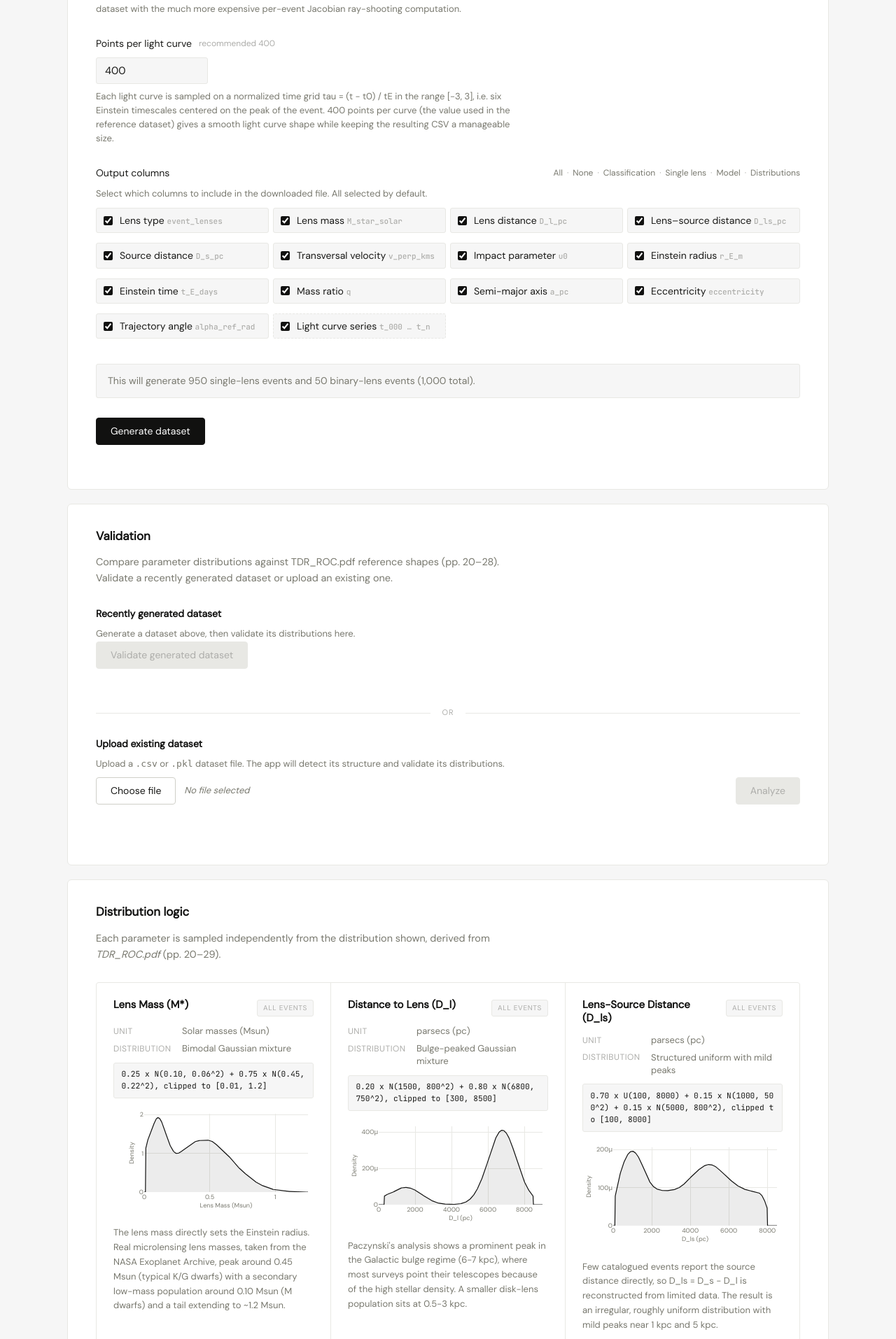
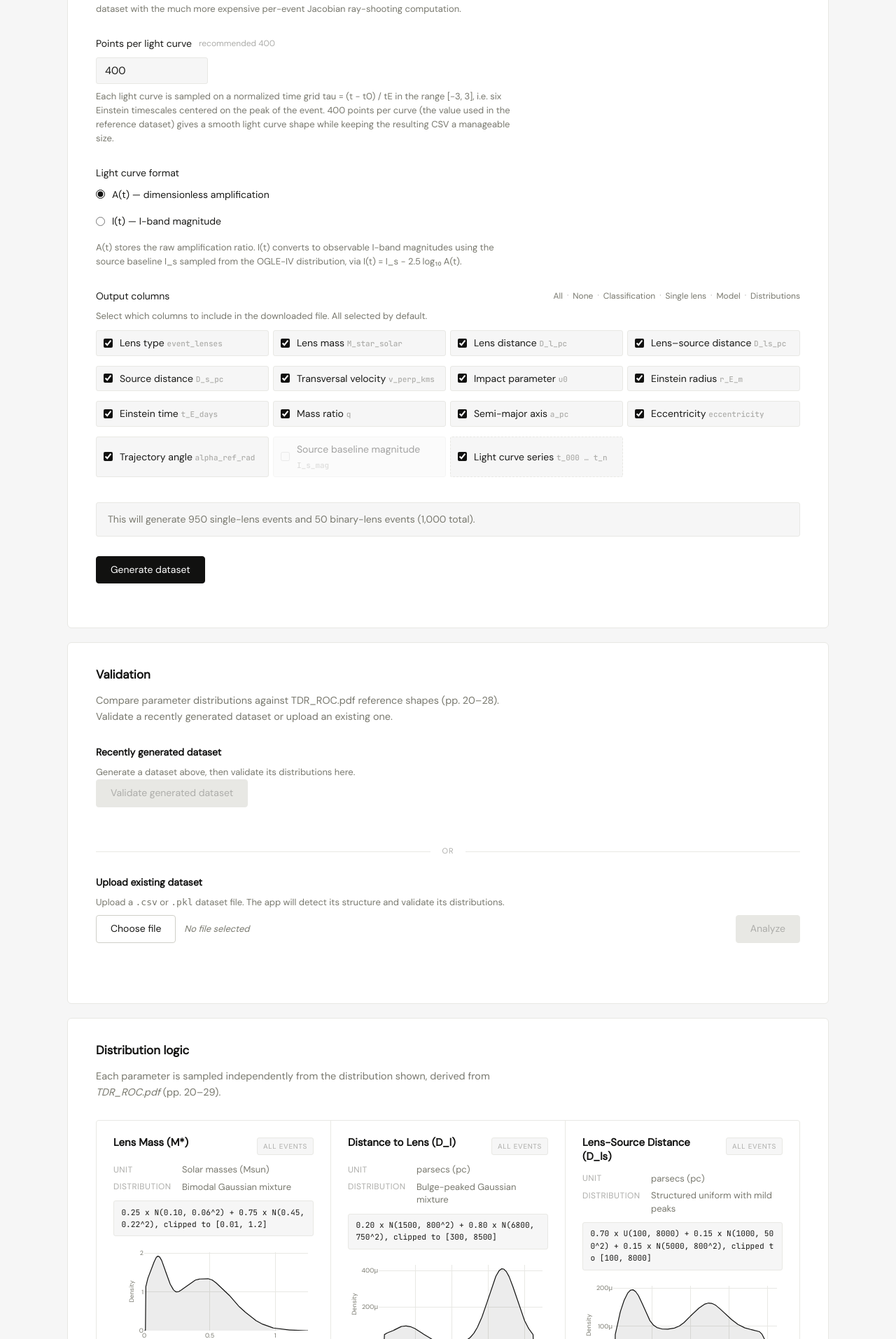
Before and after one commit to DS-Omnislash/Microlensing, a FastAPI app: page / in a window 1280 px wide. Shown: the part 662-2576 px from the top of the page at 70% size. Run offline with FastAPI, Linux system fonts and the light colour scheme; some libraries are stand-ins or nearby versions; some web fonts are replaced.

Commit message:
feat: Intensity I-band added + context about it

```diff
--- a/webapp/app/content.py
+++ b/webapp/app/content.py
@@ -184,4 +184,22 @@ PARAMETER_INFO = [
             "random, so it is sampled uniformly over a full circle."
         ),
     },
+    {
+        "key": "I_s_mag",
+        "name": "Source Baseline Magnitude (I_s)",
+        "unit": "magnitudes (mag)",
+        "applies_to": "All events (I(t) mode only)",
+        "distribution": "Scaled Beta distribution",
+        "formula": "Beta(15, 6) scaled to [14, 22], mode ~19.85 mag",
+        "reference": "TdR Image 10, p.28 (OGLE-IV, Mroz et al. 2019)",
+        "explanation": (
+            "The apparent I-band brightness of the background source star at "
+            "baseline (no lensing). Required to convert the dimensionless "
+            "amplification A(t) into an observable magnitude light curve via "
+            "I(t) = I_s - 2.5 log10 A(t). Derived from the OGLE-IV microlensing "
+            "event catalogue: the distribution peaks near I_s ~ 19.9 mag, "
+            "reflecting the stellar luminosity function of the Galactic Bulge "
+            "as sampled by OGLE-IV detection efficiency."
+        ),
+    },
 ]
--- a/webapp/app/distribution_plots.py
+++ b/webapp/app/distribution_plots.py
@@ -12,6 +12,7 @@ import numpy as np
 from scipy.stats import gaussian_kde
 
 from .distributions import (
+    sample_baseline_magnitude,
     sample_eccentricity,
     sample_impact_parameter,
     sample_lens_mass,
@@ -130,6 +131,10 @@ def _compute_all() -> dict:
             sample_eccentricity(n, rng),
             "Eccentricity e", x_lo=0.0, x_hi=0.55,
         ),
+        "I_s_mag": _fig(
+            sample_baseline_magnitude(n, rng),
+            "I_s (mag)", x_lo=14.0, x_hi=22.0,
+        ),
     }
 
 
--- a/webapp/app/main.py
+++ b/webapp/app/main.py
@@ -72,8 +72,9 @@ def _select_columns(df, data: dict):
 
 def _build_filename(data: dict, ext: str) -> str:
     pct_str = f"{data['binary_percent']:g}%"
+    fmt_part = "_I(t)" if data.get("use_magnitudes") else "_A(t)"
     preset_part = f"_{data['preset']}" if data.get("preset") else ""
-    return f"Microlensing_Dataset_{data['n_total']}_{pct_str}_{data['n_time']}pts{preset_part}.{ext}"
+    return f"Microlensing_Dataset_{data['n_total']}_{pct_str}_{data['n_time']}pts{fmt_part}{preset_part}.{ext}"
 
 
 def _data_from_df(df: pd.DataFrame) -> dict:
@@ -107,6 +108,11 @@ def _data_from_df(df: pd.DataFrame) -> dict:
         if df_col in df.columns:
             data[key] = df[df_col].dropna().to_numpy(dtype=float)
 
+    if "I_s_mag" in df.columns:
+        arr = df["I_s_mag"].dropna().to_numpy(dtype=float)
+        if len(arr) > 0:
+            data["I_s_mag"] = arr
+
     if n_binary > 0 and "event_lenses" in df.columns:
         binary_mask = df["event_lenses"] == 2
         for df_col, key in [
@@ -129,6 +135,7 @@ class GenerateRequest(BaseModel):
     n_time: int = Field(..., ge=N_TIME_MIN, le=N_TIME_MAX)
     selected_params: list[str] = Field(default_factory=list)
     preset: str = Field(default="")
+    use_magnitudes: bool = Field(default=False)
 
 
 @app.get("/")
@@ -159,6 +166,7 @@ def api_generate(req: GenerateRequest):
         n_total=req.n_total,
         binary_fraction=req.binary_percent / 100.0,
         n_time=req.n_time,
+        use_magnitudes=req.use_magnitudes,
     )
     data["selected_params"] = req.selected_params
     data["binary_percent"] = req.binary_percent
--- a/webapp/static/app.js
+++ b/webapp/static/app.js
@@ -23,6 +23,9 @@ let currentPreset = null;
 const refreshSingleBtn = document.getElementById("refresh-single-btn");
 const refreshBinaryBtn = document.getElementById("refresh-binary-btn");
 const colCheckboxes = document.querySelectorAll(".col-check");
+const isMagCheckItem = document.getElementById("Is-mag-check-item");
+const isMagCheck = document.getElementById("Is-mag-check");
+const formatRadios = document.querySelectorAll('input[name="use_magnitudes"]');
 const colsAllBtn = document.getElementById("cols-all-btn");
 const colsNoneBtn = document.getElementById("cols-none-btn");
 
@@ -57,6 +60,24 @@ binaryPercentInput.addEventListener("input", () => {
 nTotalInput.addEventListener("input", updateSplitPreview);
 updateSplitPreview();
 
+
+// ── Format toggle: A(t) vs I(t) ──────────────────────────────────────────
+function updateFormatToggle() {
+    const useMag = document.querySelector('input[name="use_magnitudes"]:checked').value === "1";
+    if (useMag) {
+        isMagCheck.disabled = false;
+        isMagCheck.checked = true;
+        isMagCheckItem.style.opacity = "1";
+        isMagCheckItem.style.pointerEvents = "auto";
+    } else {
+        isMagCheck.disabled = true;
+        isMagCheck.checked = false;
+        isMagCheckItem.style.opacity = "0.4";
+        isMagCheckItem.style.pointerEvents = "none";
+    }
+}
+formatRadios.forEach(r => r.addEventListener("change", updateFormatToggle));
+
 const PRESET_CLASSIFICATION  = new Set(["event_lenses", "__lightcurves__"]);
 const PRESET_SINGLE_LENS     = new Set(["M_star_solar", "D_l_pc", "D_ls_pc", "D_s_pc", "v_perp_kms", "u0", "r_E_m", "t_E_days", "__lightcurves__"]);
 const PRESET_MODEL           = new Set(["__lightcurves__"]);
@@ -67,7 +88,7 @@ function applyPreset(preset, name) {
     currentPreset = name;
 }
 
-colsAllBtn.addEventListener("click", () => { colCheckboxes.forEach(cb => cb.checked = true);  currentPreset = null; });
+colsAllBtn.addEventListener("click", () => { colCheckboxes.forEach(cb => { if (!cb.disabled) cb.checked = true; }); currentPreset = null; });
 colsNoneBtn.addEventListener("click", () => { colCheckboxes.forEach(cb => cb.checked = false); currentPreset = null; });
 document.getElementById("cols-classification-btn").addEventListener("click", () => applyPreset(PRESET_CLASSIFICATION, "Classification"));
 document.getElementById("cols-single-btn").addEventListener("click",         () => applyPreset(PRESET_SINGLE_LENS,    "Single_Lens"));
@@ -257,12 +278,14 @@ form.addEventListener("submit", async (e) => {
         .filter(cb => cb.checked)
         .map(cb => cb.value);
 
+    const useMagnitudes = document.querySelector('input[name="use_magnitudes"]:checked').value === "1";
     const payload = {
         n_total: parseInt(nTotalInput.value, 10),
         binary_percent: parseFloat(binaryPercentInput.value),
         n_time: parseInt(nTimeInput.value, 10),
         selected_params: selectedParams,
         preset: currentPreset || "",
+        use_magnitudes: useMagnitudes,
     };
 
     generateBtn.disabled = true;
--- a/webapp/static/style.css
+++ b/webapp/static/style.css
@@ -758,3 +758,28 @@ input[type="file"] {
     height: 160px;
     margin: 0.25rem 0 0.125rem;
 }
+/* ─── Format toggle (radio) ──────────────────────────────────── */
+.radio-row {
+    display: flex;
+    flex-direction: column;
+    gap: 0.5rem;
+    margin-top: 0.375rem;
+}
+
+.radio-item {
+    display: flex;
+    align-items: center;
+    gap: 0.5rem;
+    font-size: 0.875rem;
+    color: var(--text);
+    cursor: pointer;
+    user-select: none;
+}
+
+.radio-item input[type="radio"] {
+    accent-color: var(--ink);
+    width: 13px;
+    height: 13px;
+    flex-shrink: 0;
+    margin: 0;
+}
--- a/webapp/templates/index.html
+++ b/webapp/templates/index.html
@@ -53,6 +53,21 @@
                     <input type="number" id="n_time" name="n_time"
                            min="{{ n_time_min }}" max="{{ n_time_max }}" value="{{ recommended_n_time }}" step="1" required>
                     <p class="hint">{{ n_time_explanation }}</p>
+                </div>
+
+                <div class="field">
+                    <label>Light curve format</label>
+                    <div class="radio-row">
+                        <label class="radio-item">
+                            <input type="radio" name="use_magnitudes" value="0" id="fmt-amplification" checked>
+                            <span>A(t) &mdash; dimensionless amplification</span>
+                        </label>
+                        <label class="radio-item">
+                            <input type="radio" name="use_magnitudes" value="1" id="fmt-magnitudes">
+                            <span>I(t) &mdash; I-band magnitude</span>
+                        </label>
+                    </div>
+                    <p class="hint">A(t) stores the raw amplification ratio. I(t) converts to observable I-band magnitudes using the source baseline I_s sampled from the OGLE-IV distribution, via I(t) = I_s &minus; 2.5&thinsp;log&#x2081;&#x2080; A(t).</p>
                 </div>
 
                 <div class="field">
@@ -125,6 +140,10 @@
                         <label class="checkbox-item">
                             <input type="checkbox" class="col-check" value="alpha_ref_rad" checked>
                             <span>Trajectory angle <code class="col-code">alpha_ref_rad</code></span>
+                        </label>
+                        <label class="checkbox-item" id="Is-mag-check-item" style="opacity:0.4;pointer-events:none;">
+                            <input type="checkbox" class="col-check" value="I_s_mag" id="Is-mag-check" disabled>
+                            <span>Source baseline magnitude <code class="col-code">I_s_mag</code></span>
                         </label>
                         <label class="checkbox-item checkbox-item--curves">
                             <input type="checkbox" class="col-check" value="__lightcurves__" checked>
```
Also changed, not shown: distributions/I_baseline_mag.py (added, +88 -0 lines), webapp/app/dataset.py (+18 -1 lines), webapp/app/distributions.py (+12 -0 lines), webapp/app/plotting.py (+30 -0 lines), 1 other file.
